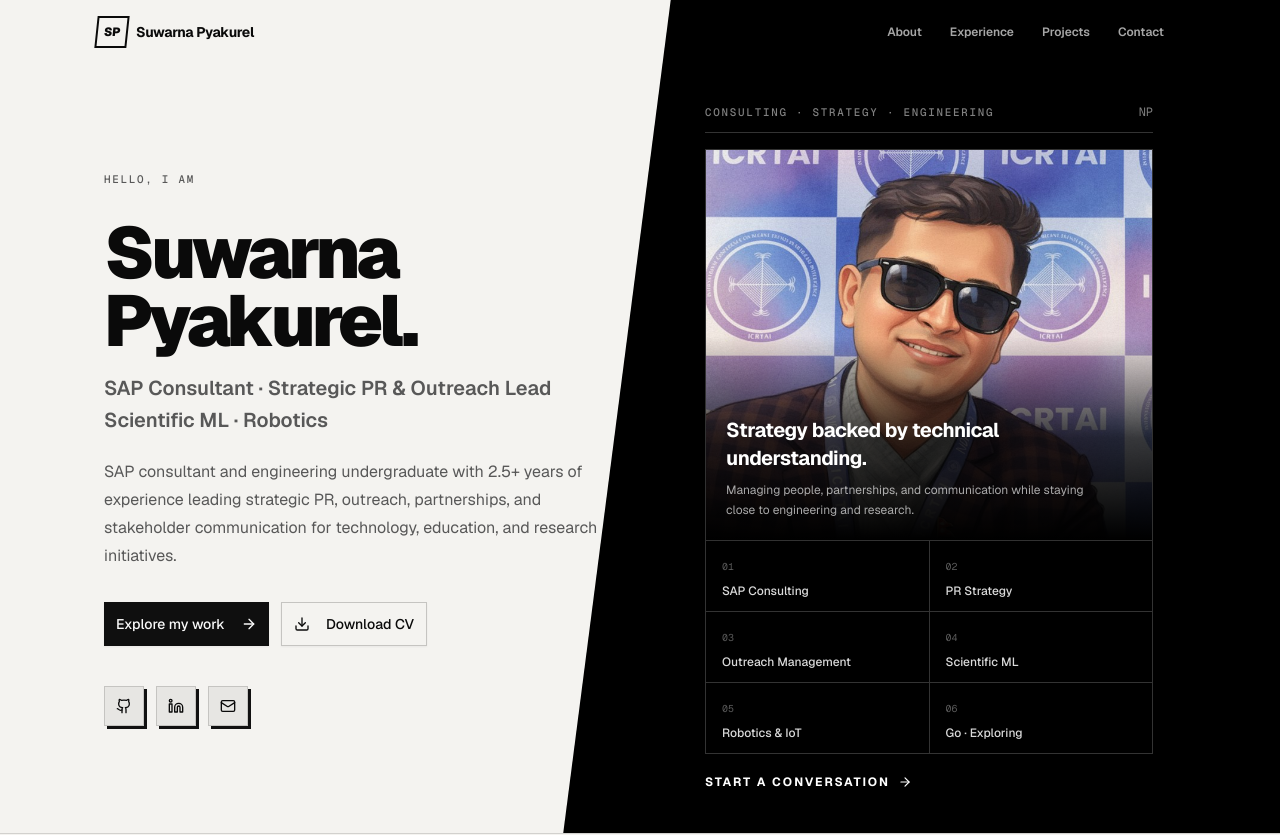
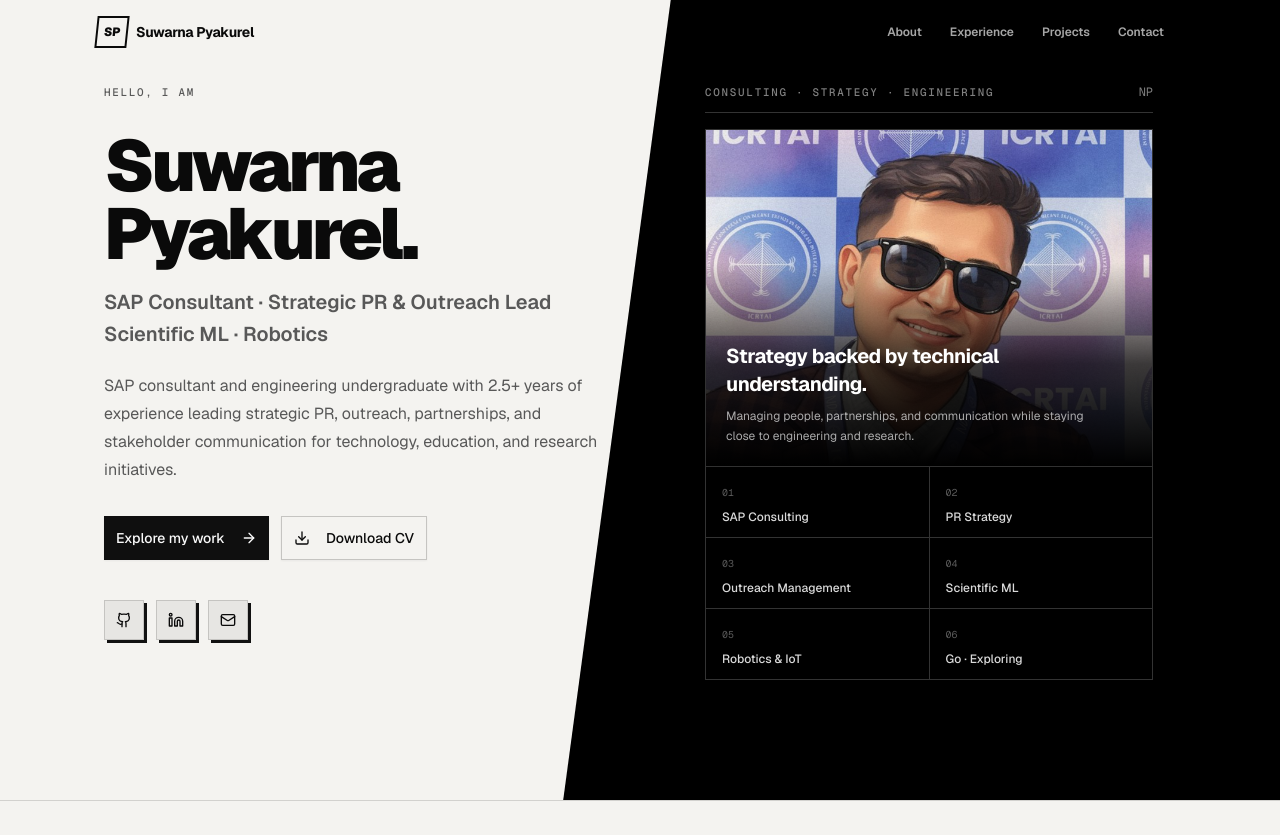
Before and after one commit to suwarna-wave/suwarnapyakurel-dz, a Next.js app: page / in a window 1280 px wide. Shown: the top 835 px of the page. Built offline with nearby package versions, Linux system fonts and the light colour scheme.

Commit message:
refactor: update layout and styling in HeroSection component for better responsiveness

```diff
--- a/components/hero-section.tsx
+++ b/components/hero-section.tsx
@@ -33,8 +33,8 @@ export function HeroSection() {
         style={{ clipPath: "polygon(15% 0, 100% 0, 100% 100%, 0 100%)" }}
       />
 
-      <div className="section-container relative flex min-h-[calc(100vh-4rem)] items-center py-14 lg:py-10">
-        <div className="grid w-full items-center gap-14 lg:grid-cols-[1.02fr_0.98fr] lg:gap-16">
+      <div className="section-container relative flex min-h-[calc(100vh-4rem)] items-center py-14 lg:items-start lg:pb-6 lg:pt-5">
+        <div className="grid w-full items-center gap-14 lg:grid-cols-[1.02fr_0.98fr] lg:items-start lg:gap-16">
           <div className="relative z-10 max-w-2xl">
             <p className="mono-label text-muted-foreground">Hello, I am</p>
             <h1 className="mt-8 text-5xl font-black leading-[0.94] tracking-[-0.055em] text-foreground sm:text-6xl lg:text-7xl">
@@ -96,7 +96,7 @@ export function HeroSection() {
                   width={747}
                   height={1024}
                   priority
-                  className="h-[430px] w-full object-cover object-top sm:h-[500px] lg:h-[320px] xl:h-[390px]"
+                  className="h-[430px] w-full object-cover object-top sm:h-[500px] lg:h-[clamp(220px,42vh,390px)]"
                 />
                 <div className="absolute inset-x-0 bottom-0 bg-gradient-to-t from-black via-black/75 to-transparent px-5 pb-5 pt-20">
                   <p className="text-xl font-bold tracking-[-0.025em]">Strategy backed by technical understanding.</p>
@@ -118,13 +118,6 @@ export function HeroSection() {
                 ))}
               </div>
 
-              <button
-                onClick={() => scrollToSection("#contact")}
-                className="mt-5 inline-flex items-center gap-2 text-xs font-bold uppercase tracking-[0.16em] text-white"
-              >
-                Start a conversation
-                <ArrowRight className="h-3.5 w-3.5" />
-              </button>
             </div>
           </div>
         </div>
```
